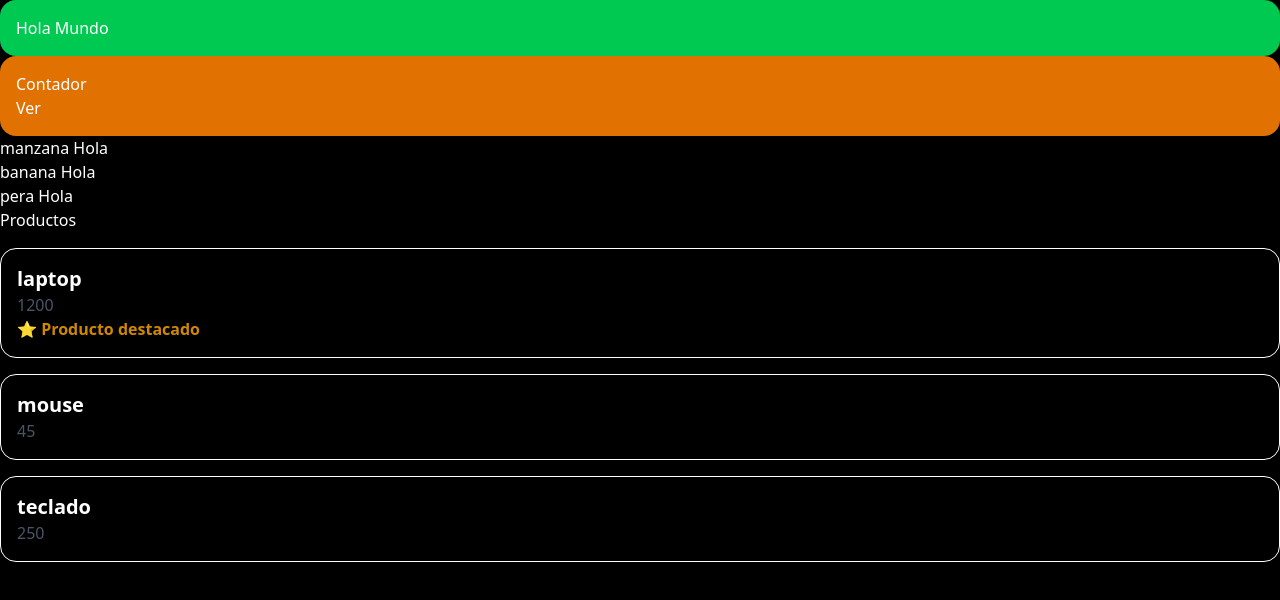
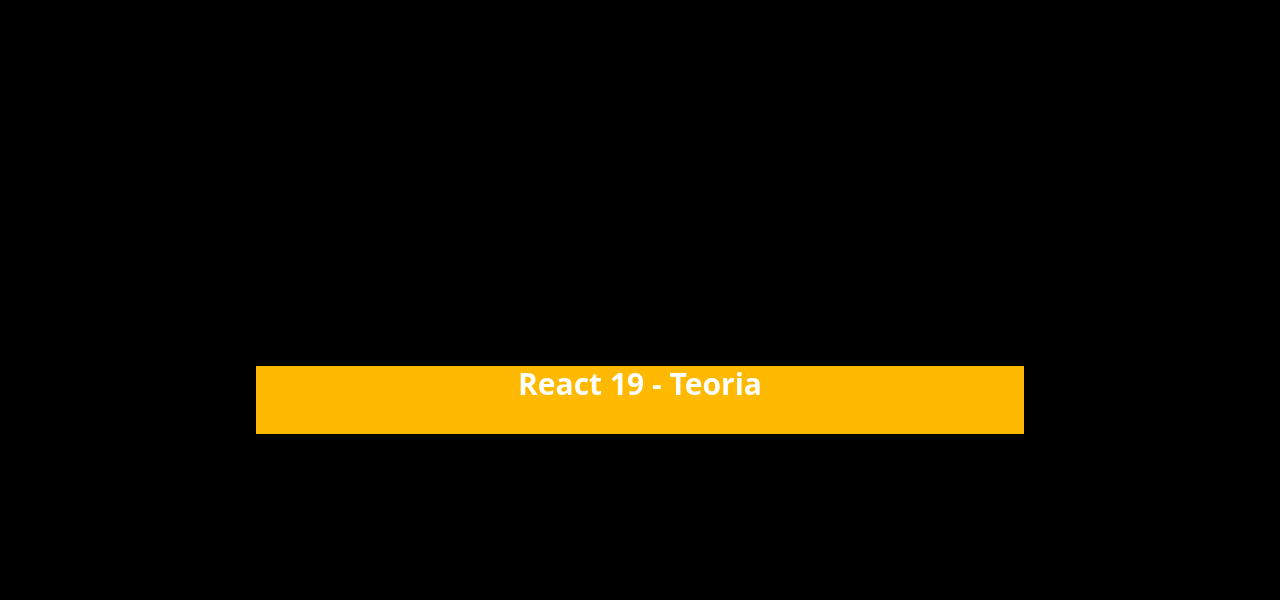
Before and after one commit to andresfquirozperez/practice-ejercicio, a React (Vite) app: page / in a window 1280 px wide. Shown: the top 600 px of the page. Built offline with nearby package versions, Linux system fonts and the light colour scheme.

Commit message:
Instalación y ejemplo de React Router

```diff
--- a/package.json
+++ b/package.json
@@ -14,10 +14,12 @@
     "bootstrap": "^5.3.8",
     "react": "^19.2.0",
     "react-dom": "^19.2.0",
+    "react-router-dom": "^7.12.0",
     "tailwindcss": "^4.1.18"
   },
   "devDependencies": {
     "@eslint/js": "^9.39.1",
+    "@iconify/react": "^6.0.2",
     "@types/node": "^24.10.1",
     "@types/react": "^19.2.5",
     "@types/react-dom": "^19.2.3",
--- a/src/App.tsx
+++ b/src/App.tsx
@@ -1,46 +1,6 @@
-import { CardProducto } from "./components/CardProducto";
-import { Contador } from "./components/Contador";
-import { HolaMundo } from "./components/HolaMundo";
+import { MyRouters } from "./routers/router";
+function App() {
+  return <MyRouters />;
+}
 
-function App() {
-  const frutas = ["manzana", "banana", "pera"];
-  const productos = [
-    { nombre: "laptop", precio: 1200, destacado: true },
-    { nombre: "mouse", precio: 45, destacado: false },
-    { nombre: "teclado", precio: 250, destacado: false },
-  ];
-  return (
-    <div className="bg-black h-screen text-white">
-      <HolaMundo />
-      <Contador />
-      {/* la funcion flecha permite hacer más de una // cosa dentro de la funcion*/}
-      {frutas.map((item, index) => {
-        const texto = "Hola";
-        return (
-          <div key={index} className="text-white">
-            {item} {texto}
-          </div>
-        );
-      })}
-      {/*
-      // Al hacerlo con parentesis no puedo retornar // Ver diferencia con lo
-      anterior
-      {frutas.map((item, index) => (
-        <div key={index} className="text-white">
-          {" "}
-          {item}
-        </div>
-      ))}
-        */}
-
-      <section className="flex flex-col gap-4">
-        <span>Productos</span>
-        {productos.map((item, index) => (
-          <CardProducto key={index} item={item} />
-        ))}
-      </section>
-    </div>
-  );
-}
-// 1 54 37
 export default App;
--- /dev/null
+++ b/src/pages/Home.tsx
@@ -0,0 +1,17 @@
+export const Home = () => {
+  return (
+    <main
+      className="flex min-h-screen flex-col items-center
+    justify-center p-4 bg-black text-white"
+    >
+      <div className="bg-amber-400 mx-auto w-full max-w-3xl">
+        <h1
+          className="text-3xl font-bold text-center mb-8
+        "
+        >
+          React 19 - Teoria
+        </h1>
+      </div>
+    </main>
+  );
+};
--- /dev/null
+++ b/src/pages/Login.tsx
@@ -0,0 +1,3 @@
+export const Login = () => {
+  return <div className="text-white bg-black h-screen">Login</div>;
+};
--- /dev/null
+++ b/src/pages/Page404.tsx
@@ -0,0 +1,5 @@
+export const Page404 = () => {
+  return (
+    <div className="text-white bg-black h-screen">Ruta no encontrada </div>
+  );
+};
--- /dev/null
+++ b/src/routers/router.tsx
@@ -0,0 +1,15 @@
+import { BrowserRouter, Route, Routes } from "react-router-dom";
+import { Home } from "../pages/Home";
+import { Login } from "../pages/Login";
+import { Page404 } from "../pages/Page404";
+
+export const MyRouters = () => (
+  <BrowserRouter>
+    <Routes>
+      <Route path="/" element={<Home />} />
+      <Route path="/Login" element={<Login />} />
+      // Cualquier ruta que no existe se usa *
+      <Route path="*" element={<Page404 />} />
+    </Routes>
+  </BrowserRouter>
+);
```
Also changed, not shown: 1 other file (tests, documents, lock files or other folders).
